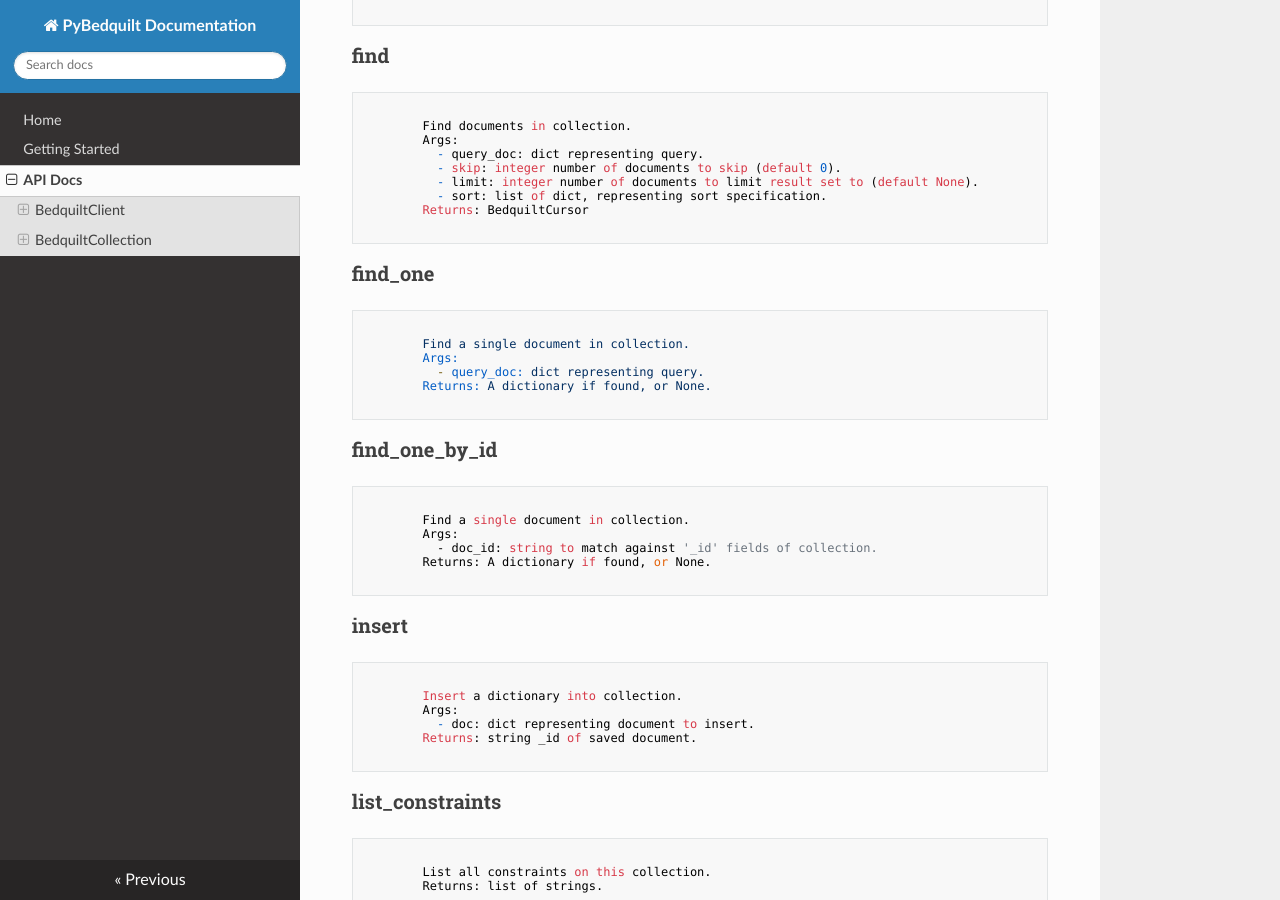
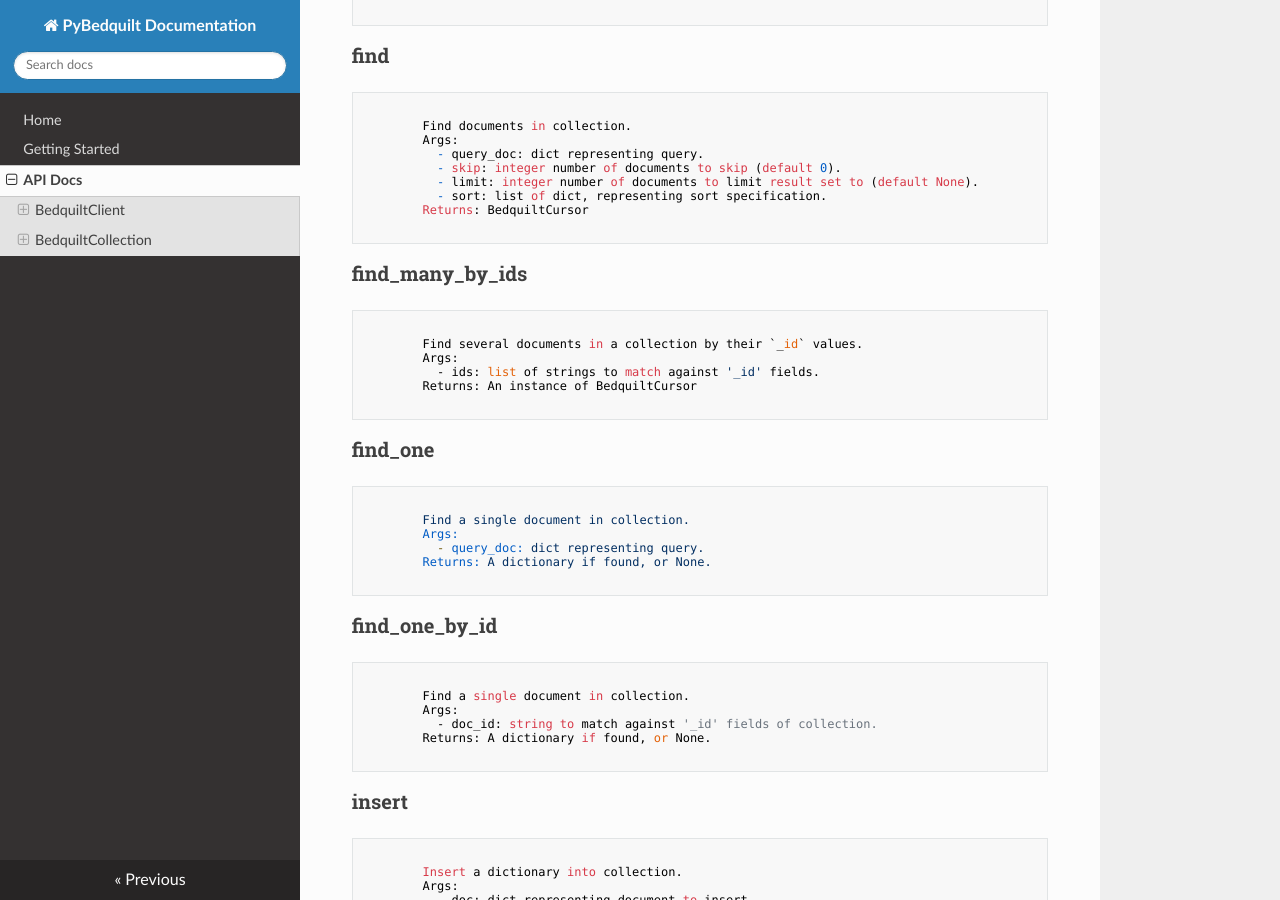
Before and after one commit to BedquiltDB/pybedquilt, an MkDocs documentation site: the page built from docs/api_docs.md, in a window 1280 px wide and 900 px high, scrolled down 2162 px. Built offline with MkDocs 1.6.1, drawn with Linux system fonts in a browser that asks for light colours; nearby versions of some CDN libraries; old or Windows-style settings are respelled for this version of MkDocs.

````diff
--- a/docs/api_docs.md
+++ b/docs/api_docs.md
@@ -165,6 +165,19 @@ This document describes the Python classes available in the `pybedquilt` module.
 
 
 
+### find\_many\_by\_ids
+
+```
+
+        Find several documents in a collection by their `_id` values.
+        Args:
+          - ids: list of strings to match against '_id' fields.
+        Returns: An instance of BedquiltCursor
+
+```
+
+
+
 ### find\_one
 
 ```
--- a/setup.py
+++ b/setup.py
@@ -18,7 +18,7 @@ setup(
     # Versions should comply with PEP440.  For a discussion on single-sourcing
     # the version across setup.py and the project code, see
     # https://packaging.python.org/en/latest/single_source_version.html
-    version='0.4.1',
+    version='0.5.0',
 
     description='A Python driver for BedquiltDB.',
     long_description=long_description,
````
